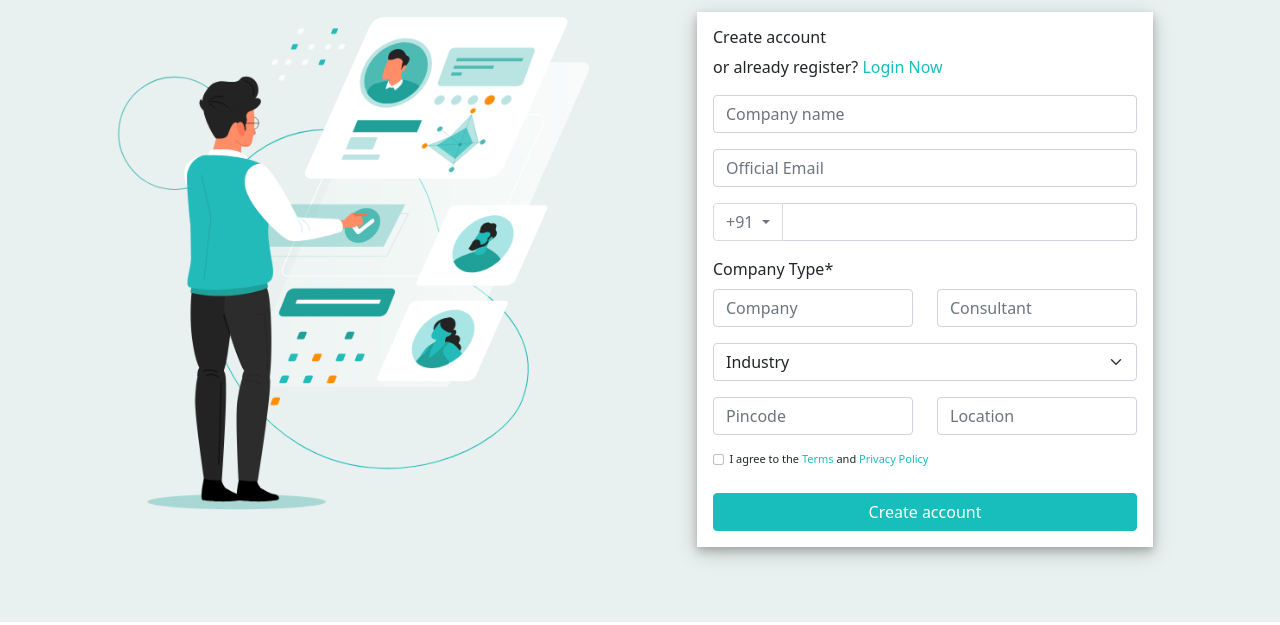
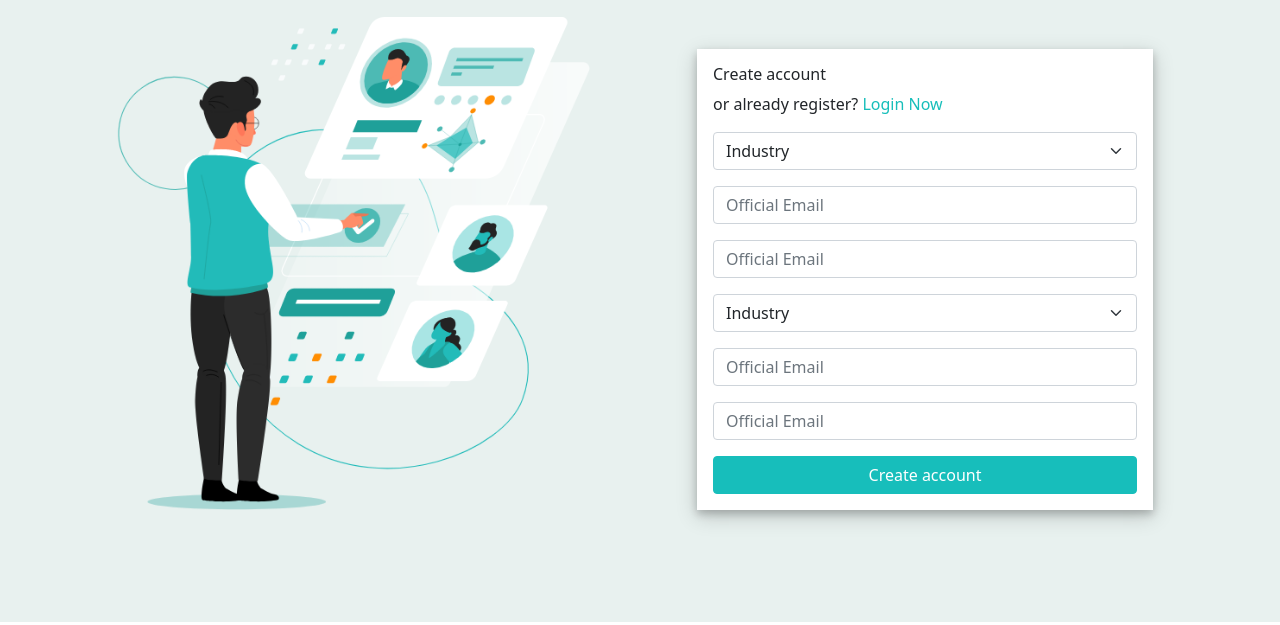
Before and after one commit to krmukesh1/employer_login, a plain HTML site: page login_2/index.html in a window 1280 px wide. Shown: the part 175-800 px from the top of the page. Drawn offline with nearby package versions, Linux system fonts and the light colour scheme.

Commit message:
added codes

```diff
--- a/login_2/index.html
+++ b/login_2/index.html
@@ -39,9 +39,17 @@
             </div>
             <form class="row g-3">
               <div class="col-lg-12 col-md-12">
+                <select class="form-select" aria-label="Default select example">
+                  <option selected>Industry</option>
+                  <option value="1">One</option>
+                  <option value="2">Two</option>
+                  <option value="3">Three</option>
+                </select>
+              </div>
+              <div class="col-lg-12 col-md-12">
                 <input
                   type="text"
-                  placeholder="Company name"
+                  placeholder="Official Email"
                   class="form-control"
                   id="inputEmail4"
                 />
@@ -54,59 +62,7 @@
                   id="inputEmail4"
                 />
               </div>
-              <div class="col-lg-12 col-md-12">
-                <div class="input-group">
-                  <button
-                    class="btn btn-outline-secondary dropdown-toggle"
-                    type="button"
-                    data-bs-toggle="dropdown"
-                    aria-expanded="false"
-                  >
-                    +91
-                  </button>
-                  <ul class="dropdown-menu">
-                    <li><a class="dropdown-item" href="#">+1</a></li>
-                    <li>
-                      <a class="dropdown-item" href="#">+49</a>
-                    </li>
-                    <li>
-                      <a class="dropdown-item" href="#">+44</a>
-                    </li>
 
-                    <li>
-                      <a class="dropdown-item" href="#">+264</a>
-                    </li>
-                  </ul>
-                  <input
-                    type="number"
-                    class="form-control"
-                    aria-label="Text input with dropdown button"
-                  />
-                </div>
-              </div>
-              <div class="col-lg-12 col-md-12">
-                <label for="inputAddress" class="form-label"
-                  >Company Type*</label
-                >
-                <div class="row">
-                  <div class="col">
-                    <input
-                      type="text"
-                      class="form-control"
-                      placeholder="Company"
-                      aria-label="First name"
-                    />
-                  </div>
-                  <div class="col">
-                    <input
-                      type="text"
-                      class="form-control"
-                      placeholder="Consultant"
-                      aria-label="Last name"
-                    />
-                  </div>
-                </div>
-              </div>
               <div class="col-lg-12 col-md-12">
                 <select class="form-select" aria-label="Default select example">
                   <option selected>Industry</option>
@@ -116,37 +72,20 @@
                 </select>
               </div>
               <div class="col-lg-12 col-md-12">
-                <div class="row">
-                  <div class="col">
                 <input
                   type="text"
+                  placeholder="Official Email"
                   class="form-control"
-                      placeholder="Pincode"
-                      aria-label="First name"
+                  id="inputEmail4"
                 />
               </div>
-                  <div class="col">
+              <div class="col-lg-12 col-md-12">
                 <input
                   type="text"
+                  placeholder="Official Email"
                   class="form-control"
-                      placeholder="Location"
-                      aria-label="Last name"
+                  id="inputEmail4"
                 />
-                  </div>
-                </div>
-              </div>
-              <div class="d-flex flex-row" id="agree">
-                <div class="form-check form-check-inline">
-                  <input
-                    class="form-check-input"
-                    type="checkbox"
-                    id="inlineCheckbox1"
-                    value="option1"
-                  />
-                  <span>I agree to the </span>
-                  <span style="color: #17beba">Terms </span><span> and </span
-                  ><span style="color: #17beba">Privacy Policy</span>
-                </div>
               </div>
               <div class="col-lg-12 col-md-12">
                 <button type="submit" class="btn btn-primary">
```
Lines whose indentation alone changed are shown as unchanged.
